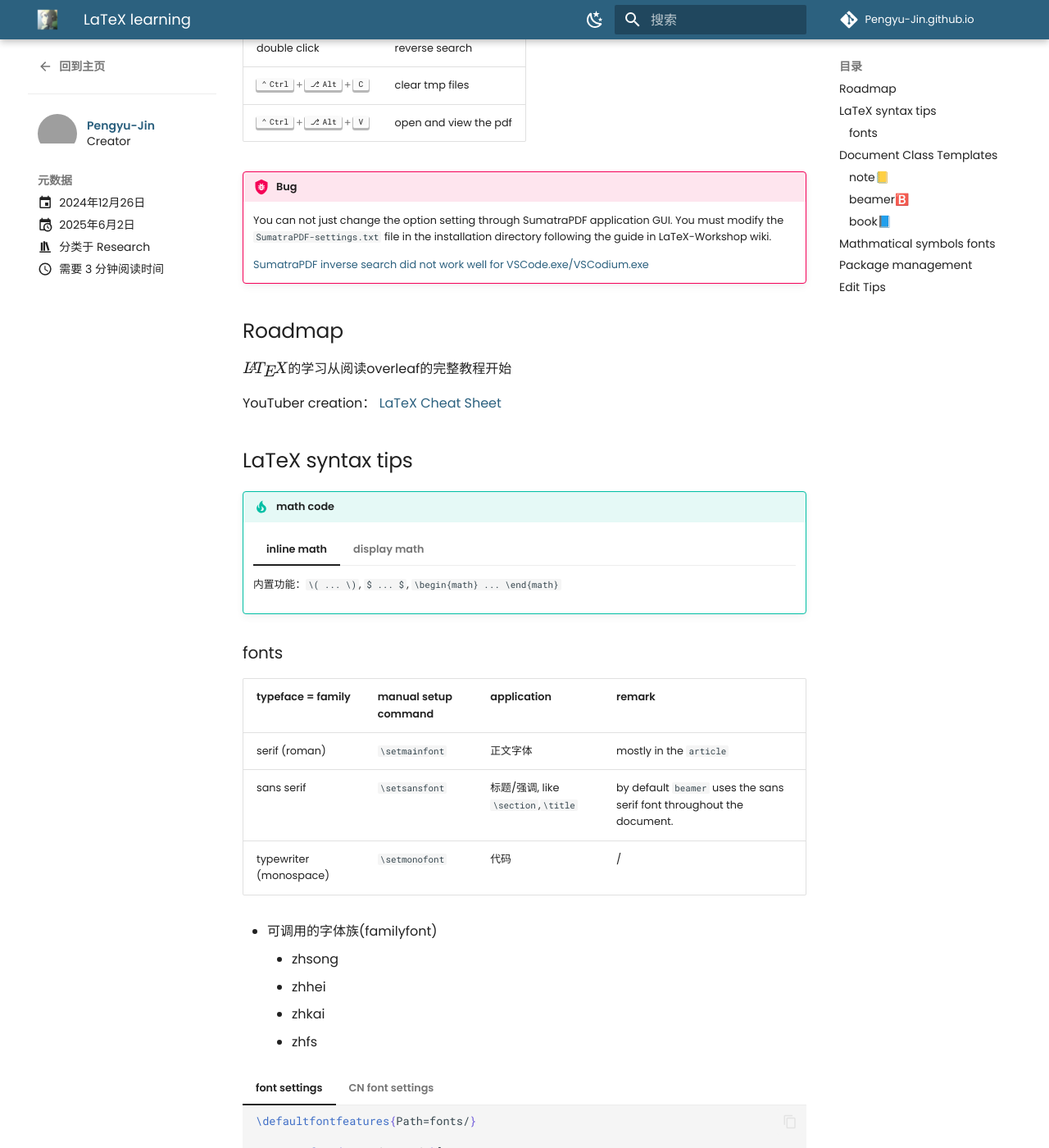
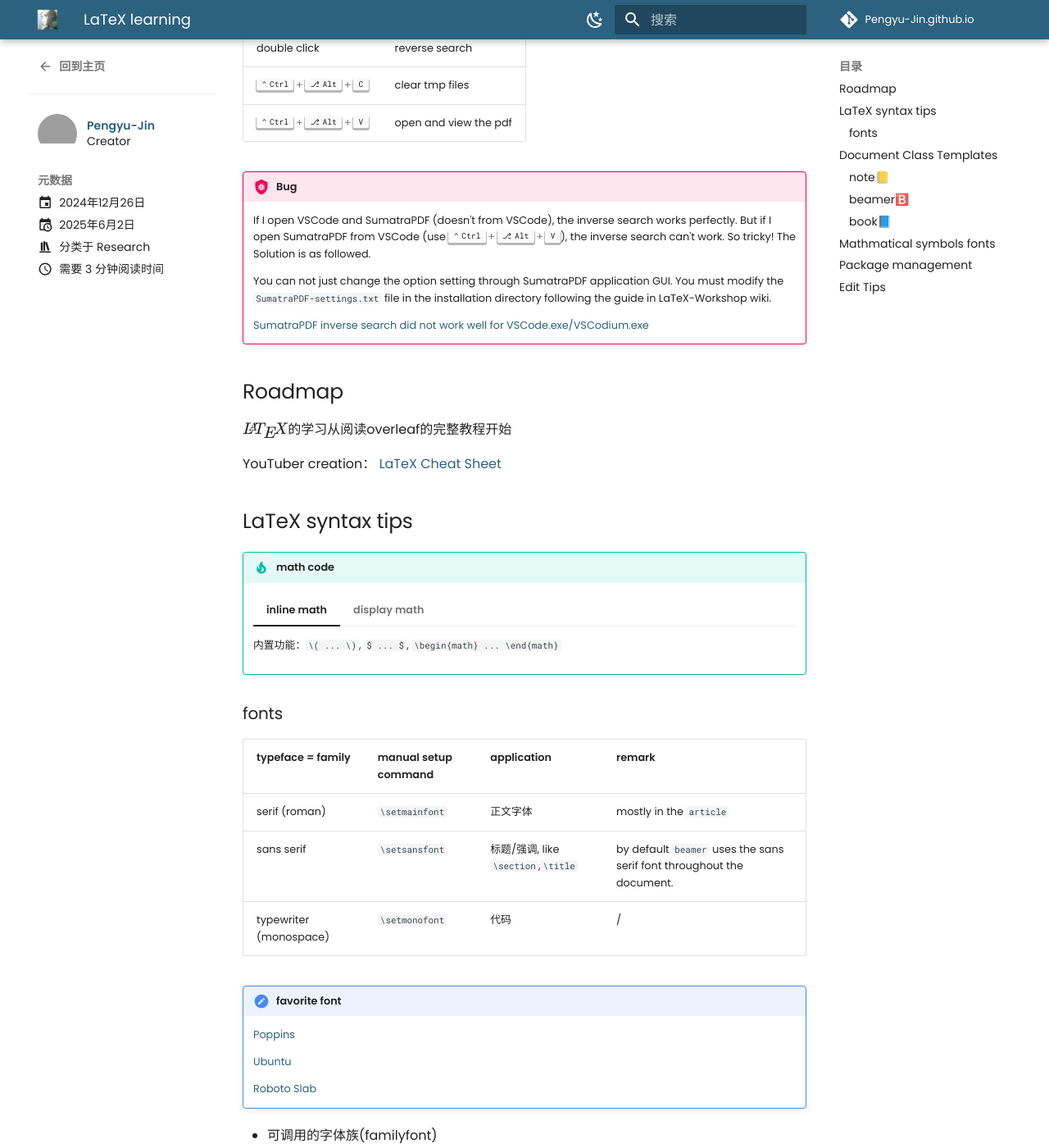
Before and after one commit to Pengyu-Jin/Pengyu-Jin.github.io, an MkDocs documentation site: the page built from docs/blog/posts/Latex.md, in a window 1280 px wide and 1400 px high, scrolled down 818 px. Shown: the whole window at 82% size. Built offline with MkDocs 1.6.1 and Material for MkDocs 9.7.7, drawn with Linux system fonts in a browser that asks for light colours; comment, search, counter and statistics services are not loaded; grey boxes are pictures that could not be loaded.

Commit message:
daily update

````diff
--- a/docs/blog/posts/Latex.md
+++ b/docs/blog/posts/Latex.md
@@ -40,7 +40,9 @@ Windows: VSCode + sumtraPDF
 
 !!! bug
 
-    You can not just change the option setting through SumatraPDF application GUI. You must modify the   `SumatraPDF-settings.txt` file in the installation directory following the guide in LaTeX-Workshop wiki.
+    If I open VSCode and SumatraPDF (doesn't from VSCode), the inverse search works perfectly. But if I open SumatraPDF from VSCode (use ++ctrl+alt+v++), the inverse search can't work. So tricky! The Solution is as followed.
+
+    You can not just change the option setting through SumatraPDF application GUI. You must modify the `SumatraPDF-settings.txt` file in the installation directory following the guide in LaTeX-Workshop wiki.
 
     [SumatraPDF inverse search did not work well for VSCode.exe/VSCodium.exe](https://github.com/James-Yu/LaTeX-Workshop/wiki/View#using-synctex-with-an-external-viewer){:target="blank"}
 
@@ -87,6 +89,14 @@ YouTuber creation： [LaTeX Cheat Sheet](https://www.newthinktank.com/2019/01/la
 |serif (roman)| `\setmainfont` | 正文字体|mostly in the `article`|
 |sans serif | `\setsansfont` | 标题/强调, like `\section`,`\title`|by default `beamer` uses the sans serif font throughout the document.|
 |typewriter (monospace) | `\setmonofont` | 代码|/|
+
+!!! notes "favorite font"
+
+    [Poppins](https://fonts.google.com/specimen/Poppins?query=poppins&lang=en_Latn){:target="_blank"}
+
+    [Ubuntu](https://fonts.google.com/specimen/Ubuntu){:target="_blank"}
+
+    [Roboto Slab](https://fonts.google.com/specimen/Roboto+Slab){:target="_blank"}
 
 
 - 可调用的字体族(familyfont)
@@ -182,8 +192,6 @@ $$
 \mathbb{A}, \mathbb{B}, \mathbb{C}...
 ```
 
-
-
 ## Package management
 
 === "preamble"
@@ -198,7 +206,6 @@ $$
     \geometry{margin=1in}
     \usepackage{hyperref}
     ```
-
 
 
 ## Edit Tips
````
Also changed, not shown: docs/blog/posts/vscode.md (+1 -2 lines).
